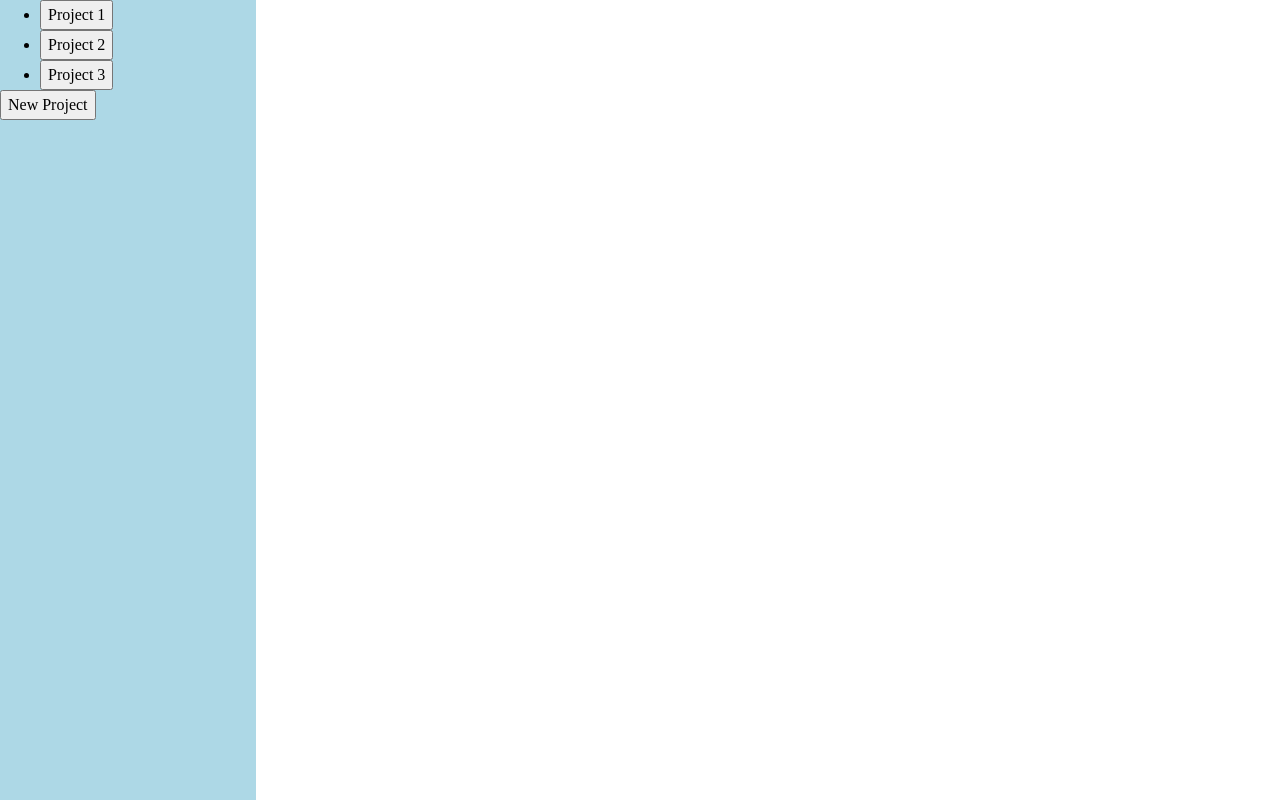
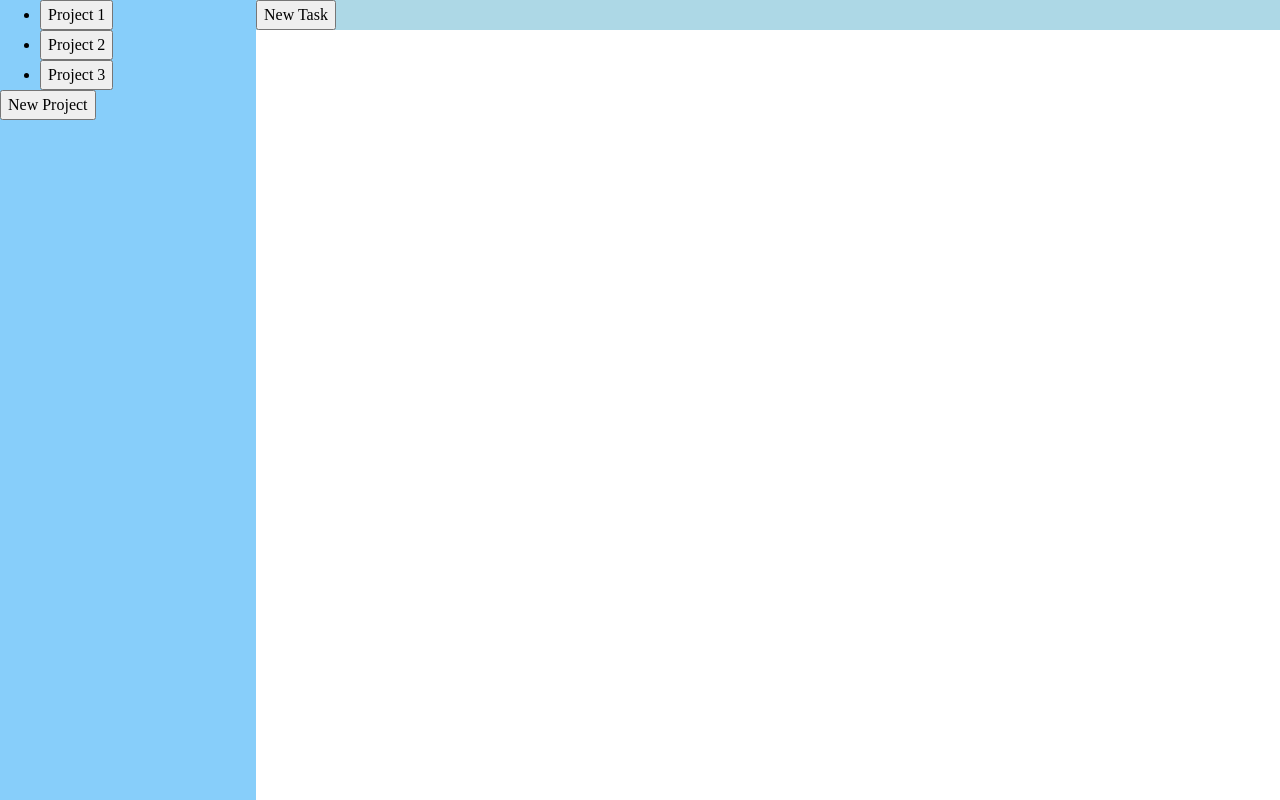
Before and after one commit to CyberDagger/odin_to-do, a website built with webpack: page src/template.html in a window 1280 px wide. Built offline with nearby package versions, Linux system fonts and the light colour scheme.

Commit message:
New Task button

```diff
--- a/src/styles.css
+++ b/src/styles.css
@@ -5,6 +5,10 @@ body {
 }
 
 .sidebar {
+    background-color: lightskyblue;
+}
+
+.header {
     background-color: lightblue;
 }
 
--- a/src/template.html
+++ b/src/template.html
@@ -10,7 +10,12 @@
         <ul id="project-list"></ul>
         <button id="button-new-project">New Project</button>
     </div>
-    <div id="content"></div>
+    <div>
+        <div class="header">
+            <button id="button-new-task">New Task</button>
+        </div>
+        <div id="content"></div>
+    </div>
 
     <dialog id="view-task">
         <div id="task-card">
```
